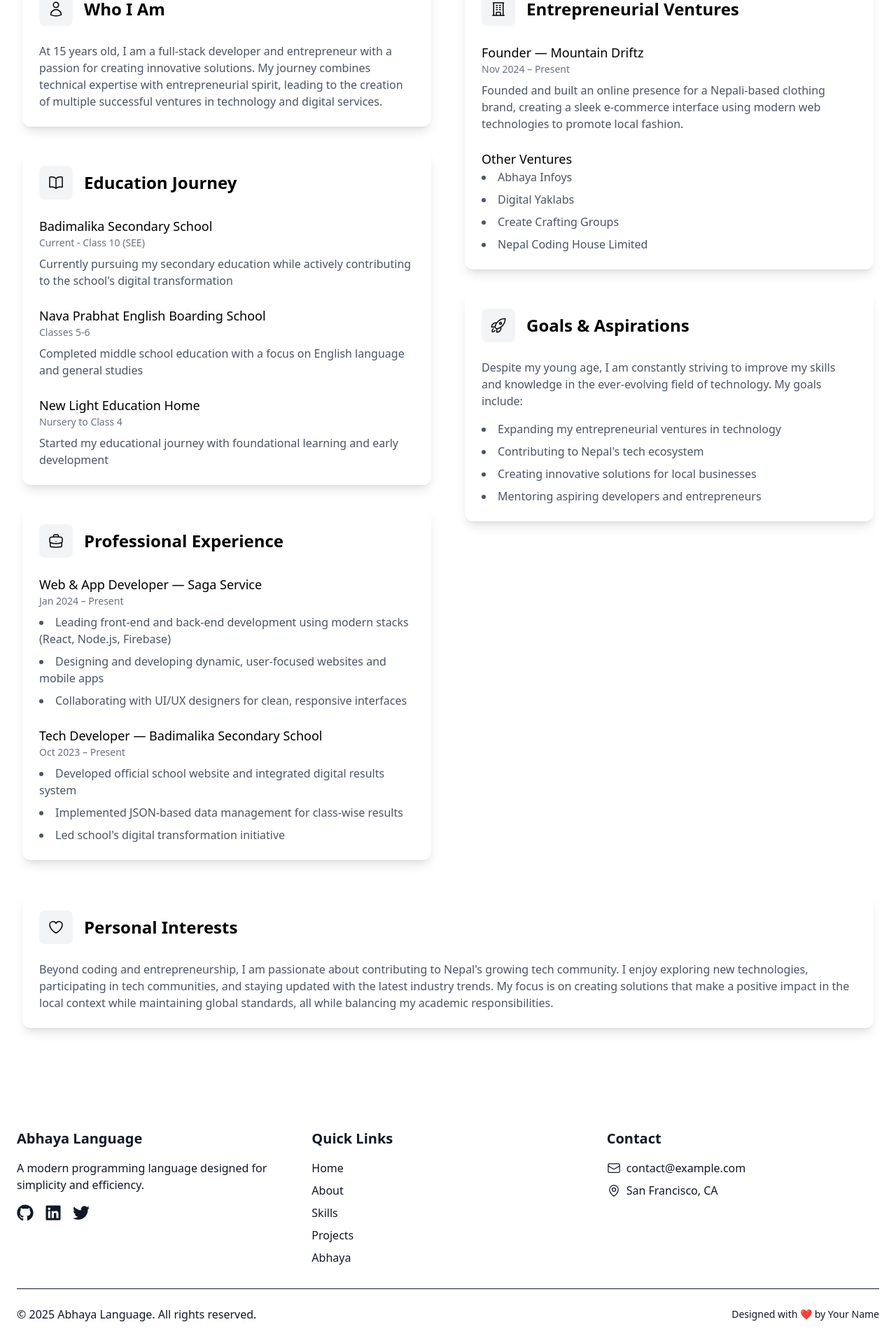
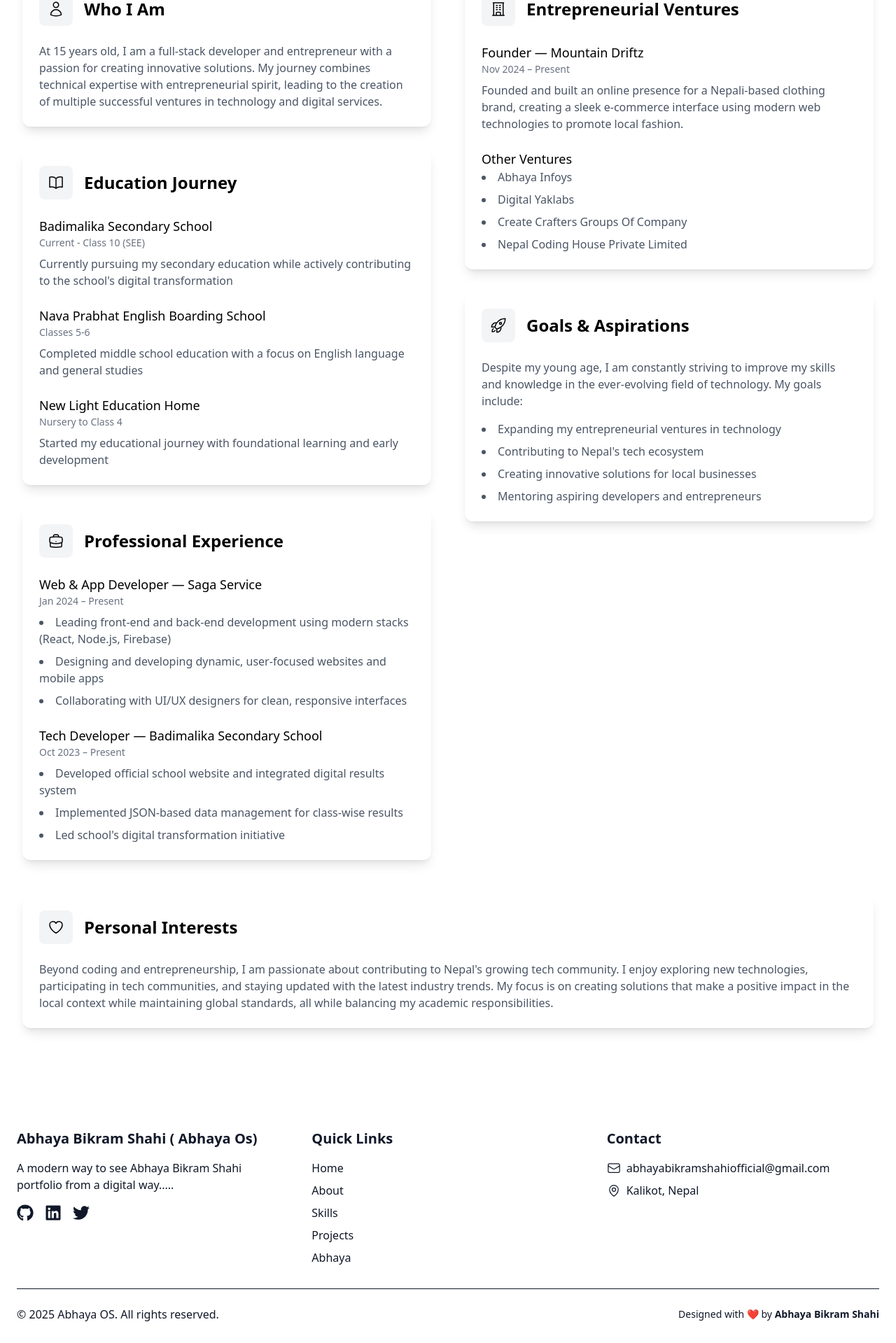
Before and after one commit to abhayabikramshahi/abhaya-website, a React (Vite) app: page /about in a window 1280 px wide. Shown: the part 323-2242 px from the top of the page at 70% size. Built offline with nearby package versions, Linux system fonts and the light colour scheme.

Commit message:
make internal changes

```diff
--- a/src/Pages/About.jsx
+++ b/src/Pages/About.jsx
@@ -146,8 +146,8 @@ export default function About() {
                   <ul className="list-disc list-inside text-gray-600 dark:text-gray-300 space-y-2">
                     <li>Abhaya Infoys</li>
                     <li>Digital Yaklabs</li>
-                    <li>Create Crafting Groups</li>
-                    <li>Nepal Coding House Limited</li>
+                    <li>Create Crafters Groups Of Company</li>
+                    <li>Nepal Coding House Private Limited</li>
                   </ul>
                 </div>
               </div>
--- a/src/Pages/Skills.jsx
+++ b/src/Pages/Skills.jsx
@@ -12,7 +12,7 @@ const skillCategories = [
   {
     title: "Frontend Development",
     icon: CodeBracketIcon,
-    skills: ["React", "JavaScript", "HTML5", "CSS3", "Tailwind CSS", "TypeScript"]
+    skills: ["React", "JavaScript", "HTML5", "CSS3", "Tailwind CSS", "Bootstrap"]
   },
   {
     title: "Mobile Development",
--- a/src/components/Footer.jsx
+++ b/src/components/Footer.jsx
@@ -50,9 +50,9 @@ export default function Footer() {
         <div className="container mx-auto px-4 md:px-6">
           <div className="grid grid-cols-1 md:grid-cols-3 gap-8 mb-8">
             <div className="space-y-4">
-              <h3 className="text-xl font-bold text-primary-600 dark:text-primary-400">Abhaya Language</h3>
+              <h3 className="text-xl font-bold text-primary-600 dark:text-primary-400">Abhaya Bikram Shahi <span className='font-semibold'>( Abhaya Os)</span></h3>
               <p className="text-secondary-600 dark:text-secondary-300">
-                A modern programming language designed for simplicity and efficiency.
+                A modern way to see Abhaya Bikram Shahi portfolio from a digital way.....
               </p>
               <div className="flex space-x-4">
                 {socialLinks.map((link) => (
@@ -93,13 +93,13 @@ export default function Footer() {
               <div className="space-y-2">
                 <div className="flex items-center space-x-2 text-secondary-600 dark:text-secondary-300">
                   <EnvelopeIcon className="w-5 h-5" />
-                  <a href="mailto:contact@example.com" className="hover:text-primary-600 dark:hover:text-primary-400 transition-colors duration-300">
-                    contact@example.com
+                  <a href="mailto:abhayabikramshahiofficial@gmail.com" className="hover:text-primary-600 dark:hover:text-primary-400 transition-colors duration-300">
+                    abhayabikramshahiofficial@gmail.com
                   </a>
                 </div>
                 <div className="flex items-center space-x-2 text-secondary-600 dark:text-secondary-300">
                   <MapPinIcon className="w-5 h-5" />
-                  <span>San Francisco, CA</span>
+                  <span>Kalikot, Nepal</span>
                 </div>
               </div>
             </div>
@@ -107,10 +107,10 @@ export default function Footer() {
 
           <div className="border-t border-secondary-200 dark:border-secondary-700 pt-6 flex flex-col md:flex-row justify-between items-center">
             <p className="text-secondary-600 dark:text-secondary-300 mb-4 md:mb-0">
-              © {currentYear} Abhaya Language. All rights reserved.
+              © {currentYear} Abhaya OS. All rights reserved.
             </p>
             <p className="text-secondary-500 dark:text-secondary-400 text-sm">
-              Designed with ❤️ by Your Name
+              Designed with ❤️ by <span className='font-bold'>Abhaya Bikram Shahi</span>
             </p>
           </div>
         </div>
--- a/src/components/Navbar.jsx
+++ b/src/components/Navbar.jsx
@@ -93,7 +93,7 @@ export default function Navbar() {
               className="text-2xl font-bold text-black hover:text-gray-700 transition-colors duration-300"
               aria-label="Abhaya - Home"
             >
-              Abhaya
+              Abhaya (OS)
             </Link>
 
             {/* Desktop Navigation Links */}
```
Also changed, not shown: src/components/Fotter.jsx (deleted).
